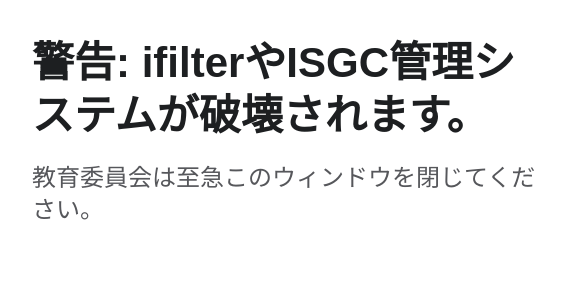
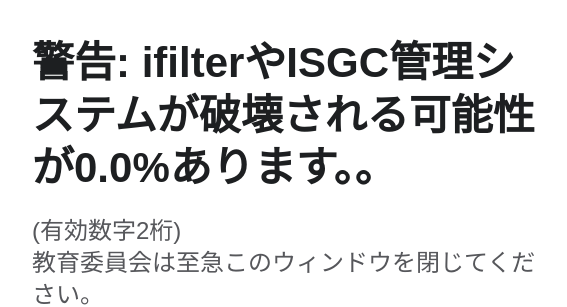
Before and after one commit to scratch-scratch/Yuki-youtube-keijibann-, a plain HTML site: page “由綺ゆー(^з^)-☆〜婺之刑事蟇nn！يوكي الله”.html in a window 1280 px wide. Shown: the part 163-470 px from the top of the page, 160-727 px from the left. Drawn offline with Linux system fonts and the light colour scheme.

Commit message:
Update “由綺ゆー(^з^)-☆〜婺之刑事蟇nn！يوكي الله”.html

```diff
--- a/“由綺ゆー(^з^)-☆〜婺之刑事蟇nn！يوكي الله”.html
+++ b/“由綺ゆー(^з^)-☆〜婺之刑事蟇nn！يوكي الله”.html
@@ -154,7 +154,8 @@
                     <img src="https://d1ayxb9ooonjts.cloudfront.net/d/ED4B4B67839C89883DD0BCD462FDA54E96FB79ED.svg" alt="spam warning illustration">
                 </div>
                 <div class="headline">
-                    <h1 class="headline-title">警告: ifilterやISGC管理システムが破壊されます。</h1>
+                    <h1 class="headline-title">警告: ifilterやISGC管理システムが破壊される可能性が0.0%あります。。</h1>
+                    <p class="headline-subtitle">(有効数字2桁)</p>
                     <p class="headline-subtitle">教育委員会は至急このウィンドウを閉じてください。</p>
                 </div>
             </div>
```
